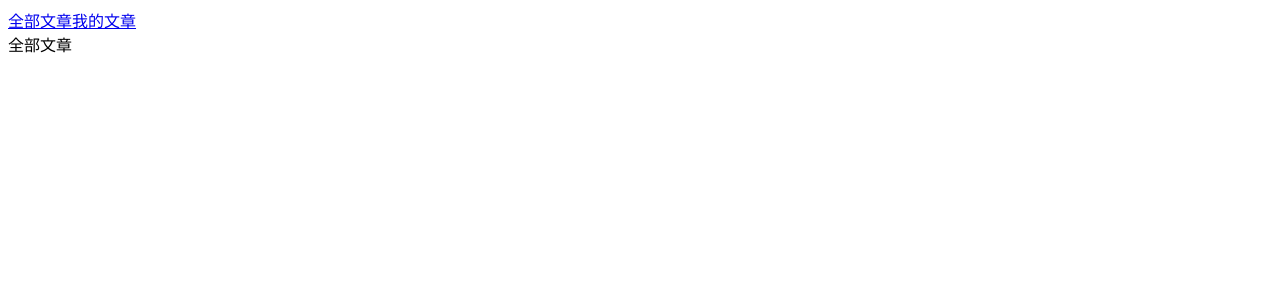
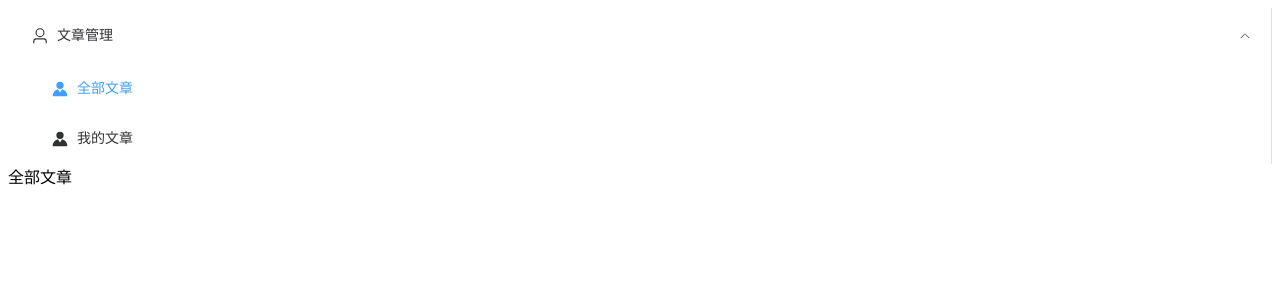
Before and after one commit to Dra-Tammer/base_admin_starter, a Vue app: page /#/article/all in a window 1280 px wide. Shown: the top 300 px of the page. Built offline with nearby package versions, Linux system fonts and the light colour scheme.

Commit message:
layout组件基本结构构建

```diff
--- /dev/null
+++ b/src/layout/components/PageSideBar.vue
@@ -0,0 +1,45 @@
+<script lang="ts" setup="">
+import {useRouter, useRoute} from "vue-router";
+import {computed, ref} from "vue";
+
+const router = useRouter()
+const route = useRoute()
+
+// 做一层过滤，子页面都包含meta
+const treeData = router.getRoutes().filter((v) => v.meta && v.meta.requiresAuth);
+// 活跃的路由，route拿到的是当前的路由，computed传一个计算属性，默认的第一个标签页或者当前的页面
+// 防止ts报错，treeData.value[0].path改成treeData.length > 0 ? treeData[0].path : ''
+const defaultActive = computed(() => route.path || (treeData.length > 0 ? treeData[0].path : ''))
+
+const isCollapse = ref(false)
+
+</script>
+<template>
+  <div>
+    <el-menu :default-active="defaultActive" router :collapse="isCollapse">
+      <template v-for="(item,index) in treeData" :key="item.path">
+        <!--        item 有子目录且不少于一个，渲染-->
+        <el-sub-menu :index="item.path" v-if="item.children && item.children.length > 0">
+          <template #title>
+            <el-icon v-if="item.meta.icon">
+              <component :is="item.meta.icon"></component>
+            </el-icon>
+            <span>{{ item.name }}</span>
+          </template>
+          <template v-for="(children, index) in item.children" :key="index">
+            <el-menu-item :index="children.path">
+              <el-icon>
+                <!--                解决ts的报错，加上一个非空断言-->
+                <component :is="children!.meta!.icon"></component>
+              </el-icon>
+              <span>{{ children.name }}</span>
+            </el-menu-item>
+          </template>
+        </el-sub-menu>
+      </template>
+    </el-menu>
+  </div>
+</template>
+<style lang="css" scoped>
+
+</style>
--- a/src/layout/index.vue
+++ b/src/layout/index.vue
@@ -1,9 +1,12 @@
 <script lang="ts" setup="">
+import PageSideBar from "@/layout/components/PageSideBar.vue";
+
 
 </script>
 <template>
-  <router-link to="/article/all">全部文章</router-link>
-  <router-link to="/article/me">我的文章</router-link>
+  <div>
+    <PageSideBar></PageSideBar>
+  </div>
   <div>
     <router-view></router-view>
   </div>
```
